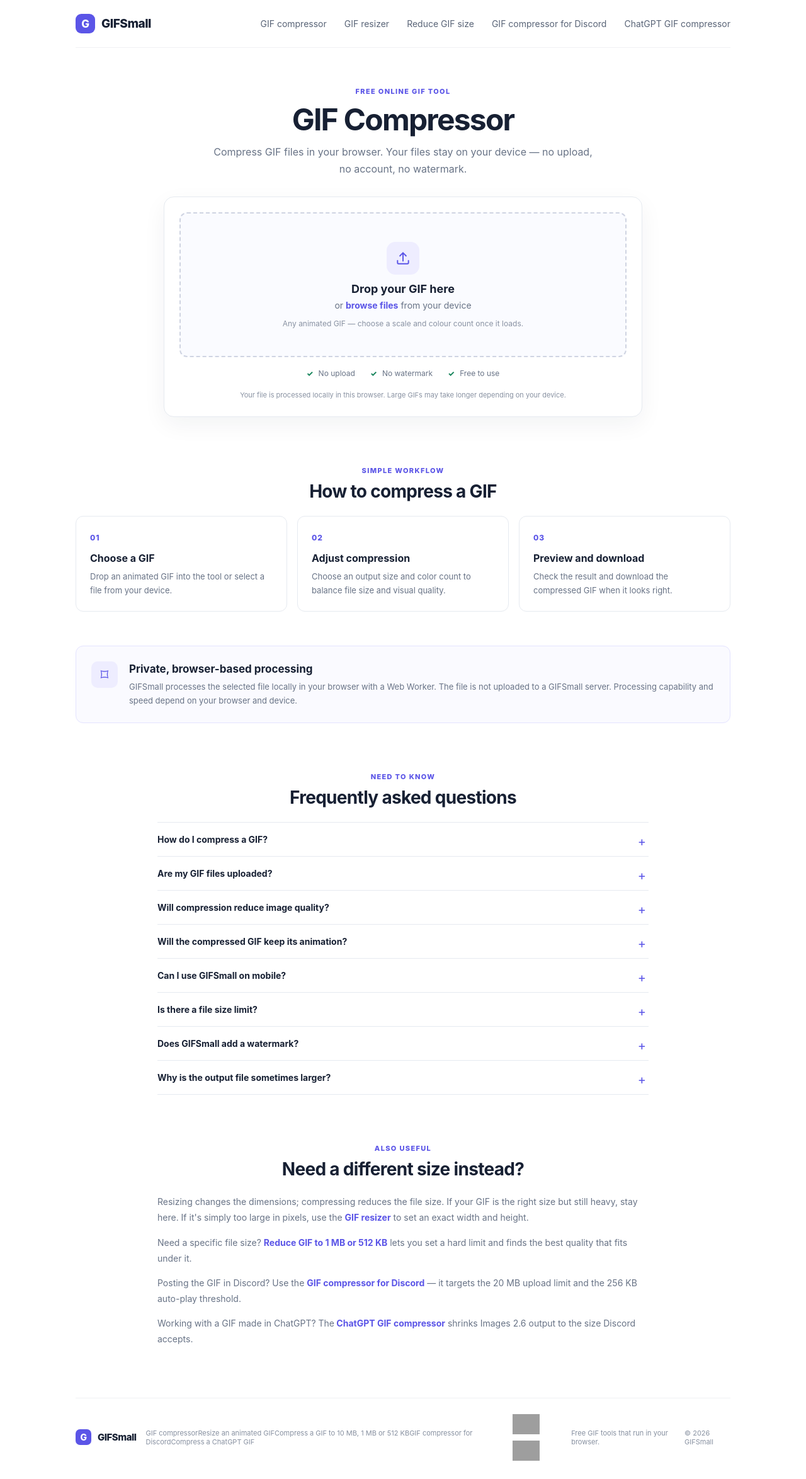
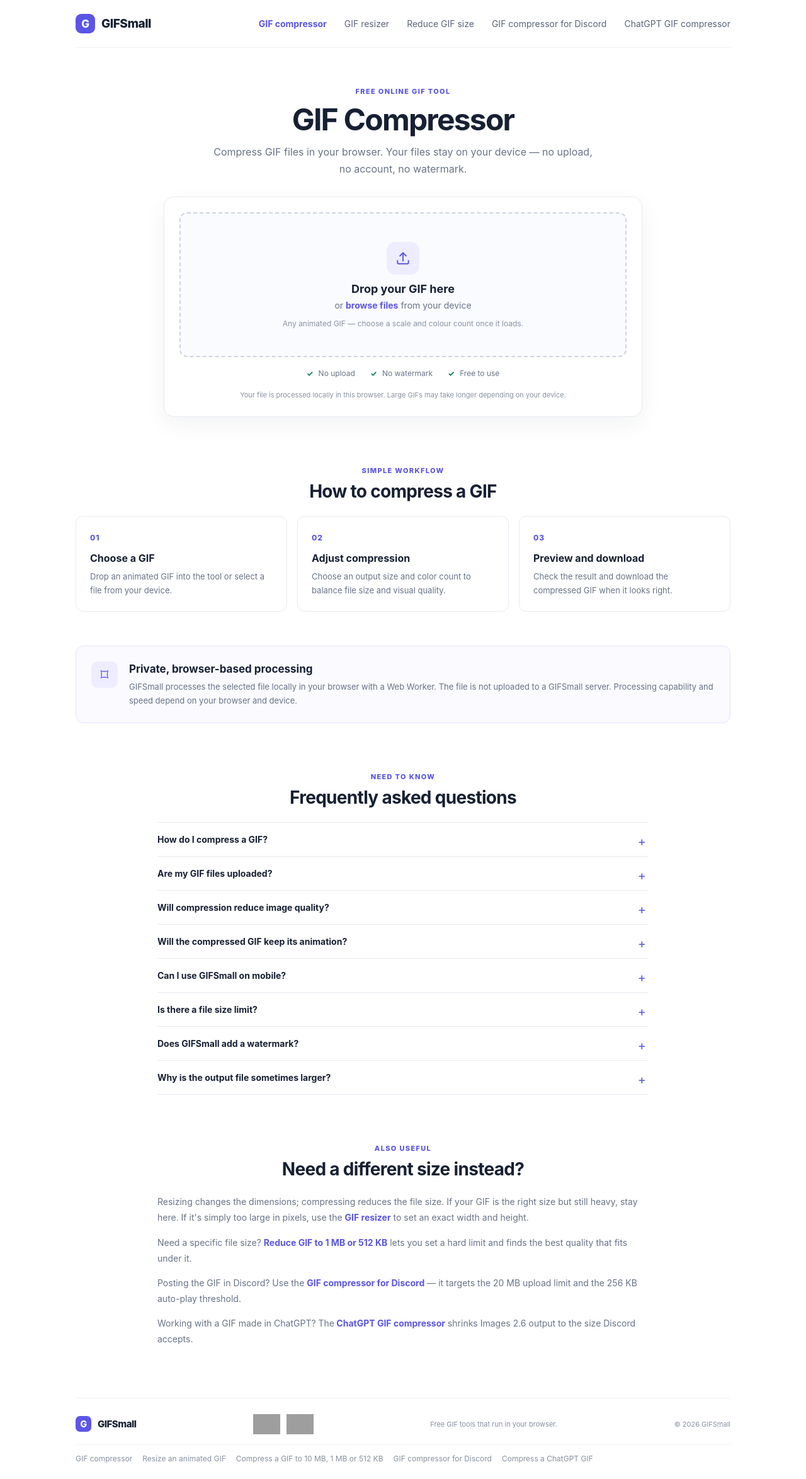
Before and after one commit to syz996/gifsmall, a Next.js app: page / in a window 1280 px wide. Shown: the whole page at 63% size. Built offline with nearby package versions, Linux system fonts and the light colour scheme; grey boxes are pictures that could not be loaded.

Commit message:
Enhance footer and header styles in globals.css

```diff
--- a/app/globals.css
+++ b/app/globals.css
@@ -185,3 +185,10 @@ a { color: inherit; text-decoration: none; }
 .footer-badges{display:flex;align-items:center;flex-wrap:wrap;gap:10px}
 .footer-badge{display:inline-flex;flex:0 0 auto;line-height:0}
 .footer-badge img{display:block;width:auto;height:32px}
+.site-header nav a[aria-current="page"] { color: var(--primary); font-weight: 700; }
+.site-footer { flex-wrap: wrap; row-gap: 12px; }
+.footer-nav {
+  order: 9; flex: 1 1 100%; display: flex; flex-wrap: wrap; gap: 6px 16px;
+  margin-top: 4px; padding-top: 14px; border-top: 1px solid #f2f4f7; font-size: 12px;
+}
+.footer-nav a:hover { color: var(--primary); }
```
